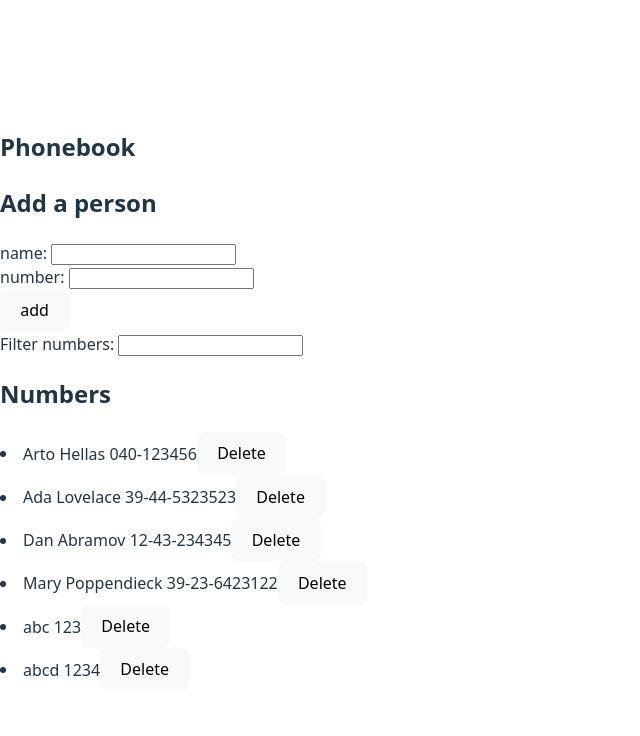
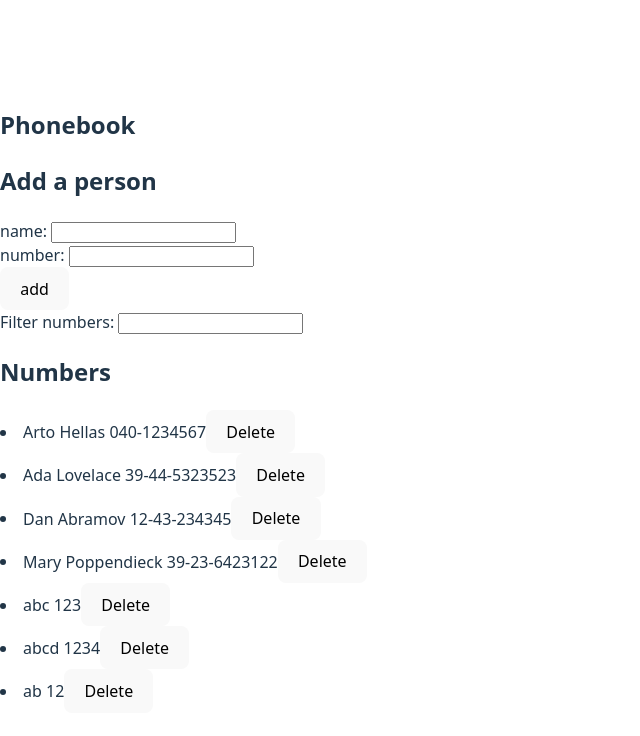
Before and after one commit to TrollRoll2/fullstack-course, a React (Vite) app in the folder part2/phonebook/: page / in a window 1280 px wide. Shown: the top 736 px of the page, without its empty margins (0-640 px from the left). Built offline with nearby package versions, Linux system fonts and the light colour scheme; data requests are answered from the project's data file.

Commit message:
exercise 2.15

```diff
--- a/part2/phonebook/db.json
+++ b/part2/phonebook/db.json
@@ -2,7 +2,7 @@
   "persons": [
     {
       "name": "Arto Hellas",
-      "number": "040-123456",
+      "number": "040-1234567",
       "id": "1"
     },
     {
@@ -29,6 +29,11 @@
       "id": "9908",
       "name": "abcd",
       "number": "1234"
+    },
+    {
+      "id": "308a",
+      "name": "ab",
+      "number": "12"
     }
   ]
 }
--- a/part2/phonebook/src/App.jsx
+++ b/part2/phonebook/src/App.jsx
@@ -65,6 +65,16 @@ const App = () => {
   const handleInputFilter = (event) => setNewFilter(event.target.value)
   const filteredPersons = persons.filter(person => person.name.toLowerCase().includes(newFilter.toLowerCase()))
 
+  const updateName = (name, updatedNumber) => {
+    const person = persons.find((p) => p.name === name)
+
+    personHandler
+      .update(person.id, {...person, number: updatedNumber})
+      .then((updated) => {
+        setPersons(persons.map((p) => p.id !== person.id ? p : updated))
+      })
+  }
+
   const handleName = (event) => {
     event.preventDefault()
     const personObject = {
@@ -72,7 +82,9 @@ const App = () => {
     }
 
     persons.some(names => names.name === personObject.name)
-      ? window.alert(`${newName} is already added to the phonebook`)
+      ? window.confirm(`Update ${personObject.name}'s number?`)
+        ? updateName(personObject.name, personObject.number)
+        : null
       : (personHandler
         .create(personObject)
         .then(response => {
--- a/part2/phonebook/src/services/persons.js
+++ b/part2/phonebook/src/services/persons.js
@@ -16,4 +16,9 @@ const remove = (id) => {
     return request.then(response => response.data)
 }
 
-export default {getAll, create, remove}
+const update = (id, newObject) => {
+    const request = axios.put(`${baseUrl}/${id}`, newObject)
+    return request.then(response => response.data)
+}
+
+export default {getAll, create, remove, update}
```
